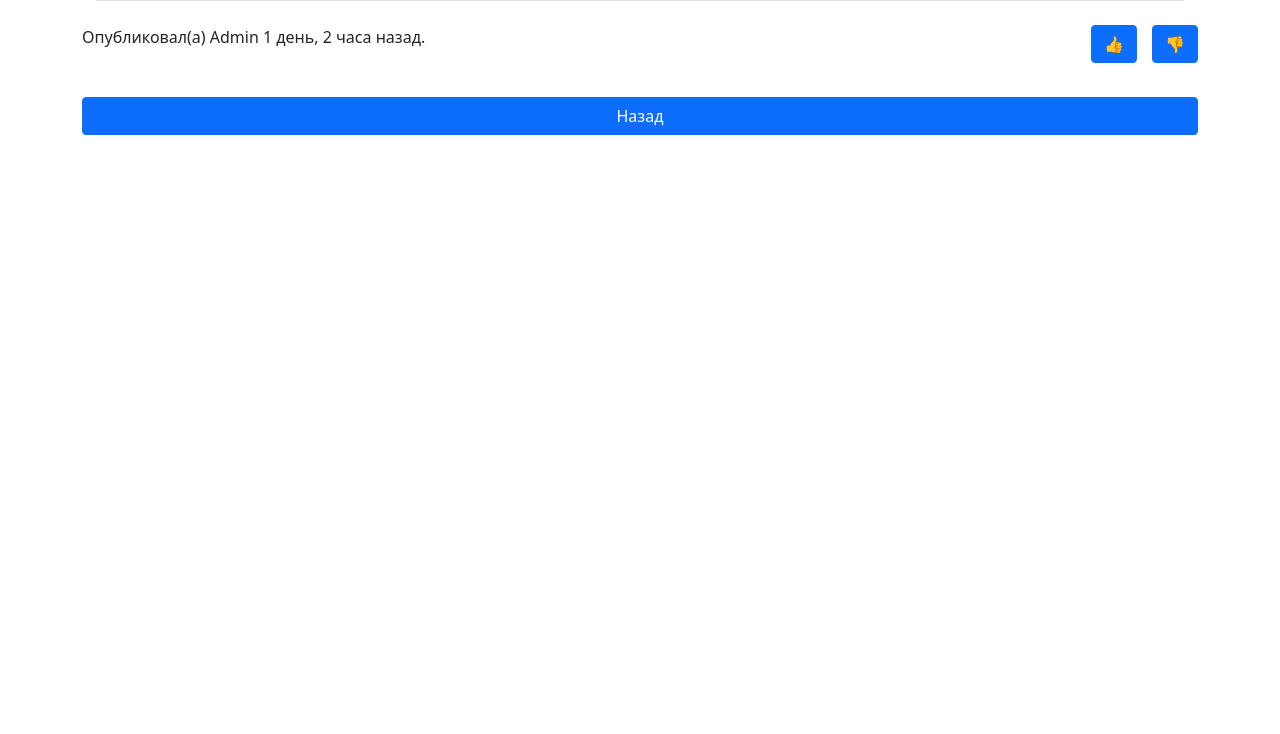
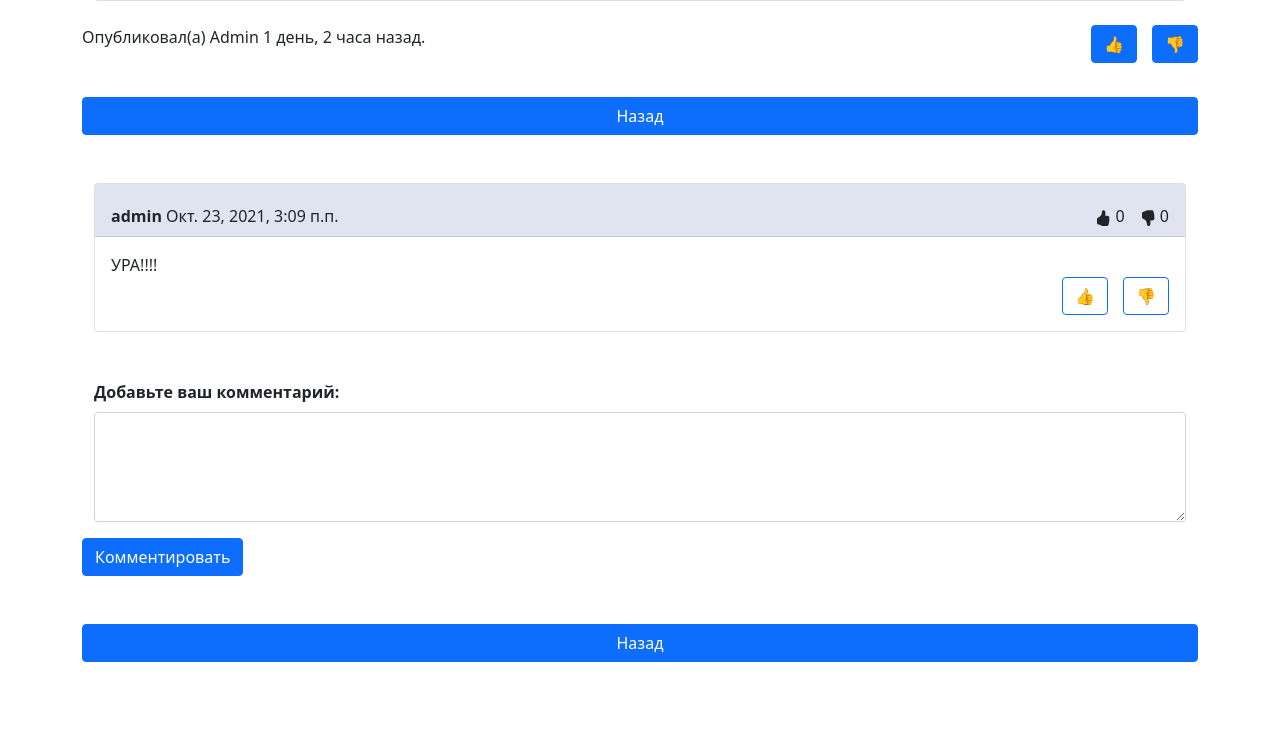
Before and after one commit to AnastasiaP261/some_portal, a Django app: page /home/new/1 in a window 1280 px wide. Shown: the part 215-949 px from the top of the page. Before the commit the page ends 350 px from the top, so only its background shows below. Run offline with Django 3.2, Linux system fonts and the light colour scheme; data comes from the database, SQL or seed files in the repository; some libraries are stand-ins or nearby versions.

Commit message:
Работа над созданием комментариев завершена

```diff
--- a/home/models.py
+++ b/home/models.py
@@ -32,7 +32,7 @@ class Publications(models.Model):
 
 class CommentNews(models.Model):
     id_user = models.ForeignKey(User, on_delete=models.PROTECT, null=False, blank=False)
-    id_new = models.ForeignKey(News, on_delete=models.PROTECT)
+    id_post = models.ForeignKey(News, on_delete=models.PROTECT)
     likes_num = models.IntegerField(default=0)
     dislikes_num = models.IntegerField(default=0)
     text = models.TextField(blank=True, max_length=200)
@@ -41,7 +41,7 @@ class CommentNews(models.Model):
 
 class CommentPublication(models.Model):
     id_user = models.ForeignKey(User, on_delete=models.PROTECT)
-    id_pub = models.ForeignKey(Publications, on_delete=models.PROTECT)
+    id_post = models.ForeignKey(Publications, on_delete=models.PROTECT)
     likes_num = models.IntegerField(default=0)
     dislikes_num = models.IntegerField(default=0)
     text = models.TextField(max_length=200)
--- a/home/templates/home/detail.html
+++ b/home/templates/home/detail.html
@@ -61,5 +61,78 @@
     <div class="d-grid gap-2">
         <a href="{% url 'home' %}" class="btn btn-primary">Назад</a>
     </div>
+    <br><br>
+
+
+    {% if comments == 'no_comm' %}
+        <h5 align="center">Здесь еще нет комментариев. Вы можете оставить его первым!</h5>
+    {% else %}
+        <div class="container">
+            {% for comm in comments %}
+                <div class="card">
+                    <div class="card-header news_col">
+                        <b>{{ comm.id_user }}</b> {{ comm.created_at }}
+                        <div class="dislike detail_header">
+                            <svg xmlns="http://www.w3.org/2000/svg" width="16" height="16" fill="currentColor"
+                                 class="bi bi-hand-thumbs-down-fill" viewBox="0 0 16 16">
+                                <path d="M6.956 14.534c.065.936.952 1.659 1.908 1.42l.261-.065a1.378 1.378 0 0 0 1.012-.965c.22-.816.533-2.512.062-4.51.136.02.285.037.443.051.713.065 1.669.071 2.516-.211.518-.173.994-.68 1.2-1.272a1.896 1.896 0 0 0-.234-1.734c.058-.118.103-.242.138-.362.077-.27.113-.568.113-.856 0-.29-.036-.586-.113-.857a2.094 2.094 0 0 0-.16-.403c.169-.387.107-.82-.003-1.149a3.162 3.162 0 0 0-.488-.9c.054-.153.076-.313.076-.465a1.86 1.86 0 0 0-.253-.912C13.1.757 12.437.28 11.5.28H8c-.605 0-1.07.08-1.466.217a4.823 4.823 0 0 0-.97.485l-.048.029c-.504.308-.999.61-2.068.723C2.682 1.815 2 2.434 2 3.279v4c0 .851.685 1.433 1.357 1.616.849.232 1.574.787 2.132 1.41.56.626.914 1.28 1.039 1.638.199.575.356 1.54.428 2.591z"/>
+                            </svg>
+                            {{ comm.dislikes_num }}
+                        </div>
+                        <div class="like detail_header">
+                            <svg xmlns="http://www.w3.org/2000/svg" width="16" height="16" fill="currentColor"
+                                 class="bi bi-hand-thumbs-up-fill" viewBox="0 0 16 16">
+                                <path d="M6.956 1.745C7.021.81 7.908.087 8.864.325l.261.066c.463.116.874.456 1.012.965.22.816.533 2.511.062 4.51a9.84 9.84 0 0 1 .443-.051c.713-.065 1.669-.072 2.516.21.518.173.994.681 1.2 1.273.184.532.16 1.162-.234 1.733.058.119.103.242.138.363.077.27.113.567.113.856 0 .289-.036.586-.113.856-.039.135-.09.273-.16.404.169.387.107.819-.003 1.148a3.163 3.163 0 0 1-.488.901c.054.152.076.312.076.465 0 .305-.089.625-.253.912C13.1 15.522 12.437 16 11.5 16H8c-.605 0-1.07-.081-1.466-.218a4.82 4.82 0 0 1-.97-.484l-.048-.03c-.504-.307-.999-.609-2.068-.722C2.682 14.464 2 13.846 2 13V9c0-.85.685-1.432 1.357-1.615.849-.232 1.574-.787 2.132-1.41.56-.627.914-1.28 1.039-1.639.199-.575.356-1.539.428-2.59z"/>
+                            </svg>
+                            {{ comm.likes_num }}
+                        </div>
+                    </div>
+                    <div class="card-body">
+                        {{ comm.text }}
+                        <br>
+
+
+                        <div class="dislike detail_header detail_block">
+                            <form method="post">
+                                {% csrf_token %}
+                                <input type="hidden" value="{{ comm.pk }}" name="comm_id">
+                                <input type="hidden" value="dislike" name="comm_like_type">
+                                <input type="submit" value="👎" class="btn btn-outline-primary"
+                                       {% if not button_visible %}disabled{% endif %}>
+                            </form>
+                        </div>
+                        <div class="like detail_header detail_block">
+                            <form method="post">
+                                {% csrf_token %}
+                                <input type="hidden" value="{{ comm.pk }}" name="comm_id">
+                                <input type="hidden" value="like" name="comm_like_type">
+                                <input type="submit" value="👍" class="btn btn-outline-primary"
+                                       {% if not button_visible %}disabled{% endif %}>
+                            </form>
+                        </div>
+                    </div>
+                </div>
+            {% endfor %}
+        </div>
+    {% endif %}
+    <br><br>
+
+
+    <form method="post">
+        {% csrf_token %}
+        <div class="container">
+            <div class="mb-3">
+                <label for="comm_text" class="form-label"><b>Добавьте ваш комментарий:</b></label>
+                <textarea class="form-control" name="new_comm" id="new_comm" rows="4"></textarea>
+            </div>
+        </div>
+        <input type="submit" value="Комментировать" class="btn btn-primary">
+    </form>
+
+
+    <br><br>
+    <div class="d-grid gap-2">
+        <a href="{% url 'home' %}" class="btn btn-primary">Назад</a>
+    </div>
 
 {% endblock %}
--- a/home/views.py
+++ b/home/views.py
@@ -30,12 +30,21 @@ class DetailNew(DetailView, UpdateView):
         res = LikesNews.objects.filter(id_user=self.request.user.id, id_posts=self.kwargs['pk'])
         context['button_visible'] = False if len(res) else True
 
+        context['comments'] = CommentNews.objects.filter(id_post=self.kwargs['pk'])
+        if not context['comments']:
+            context['comments'] = 'no_comm'
+
         return context
 
     def post(self, request, *args, **kwargs):
         try:
-            kwargs['addit_table'] = LikesNews
-            pk = edit(self, request, *args, **kwargs)
+            pk = None
+            if 'like_type' in request.POST:
+                kwargs['addit_table'] = LikesNews
+                pk = edit_likes(self, request, *args, **kwargs)
+            elif 'new_comm' in request.POST:
+                kwargs['comm_table'] = CommentNews
+                pk = new_comment(self, request, *args, **kwargs)
             return redirect('new', pk=pk)
         except:
             return redirect('home')
@@ -52,18 +61,40 @@ class DetailPublication(DetailView, UpdateView):
         res = LikesPublications.objects.filter(id_user=self.request.user.id, id_posts=self.kwargs['pk'])
         context['button_visible'] = False if len(res) else True
 
+        context['comments'] = CommentPublication.objects.filter(id_post=self.kwargs['pk'])
+        if not context['comments']:
+            context['comments'] = 'no_comm'
+
         return context
 
     def post(self, request, *args, **kwargs):
         try:
-            kwargs['addit_table'] = LikesPublications
-            pk = edit(self, request, *args, **kwargs)
+            pk = None
+            if 'like_type' in request.POST:
+                kwargs['addit_table'] = LikesPublications
+                pk = edit_likes(self, request, *args, **kwargs)
+            elif 'new_comm' in request.POST:
+                kwargs['comm_table'] = CommentPublication
+                pk = new_comment(self, request, *args, **kwargs)
             return redirect('publication', pk=pk)
         except:
             return redirect('home')
 
 
-def edit(cls, request, *args, **kwargs):
+def new_comment(cls, request, *args, **kwargs):
+    comm_table = kwargs['comm_table']
+    usr_pk = request.user.id  # ид юзера
+    comm_text = request.POST['new_comm']
+
+    obj = comm_table.objects.create(id_user=User.objects.get(pk=usr_pk),
+                                    id_post=cls.model.objects.get(pk=kwargs['pk']),
+                                    text=comm_text)
+    obj.save()
+
+    return kwargs['pk']
+
+
+def edit_likes(cls, request, *args, **kwargs):
     obj = cls.model.objects.get(pk=kwargs['pk'])  # объект поста(новости/публикации/комментария)
     addit_table = kwargs['addit_table']  # соответствующая доп таблица для связи с пользователем
     usr_pk = request.user.id  # ид юзера
```
Also changed, not shown: home/admin.py (+17 -4 lines), db.sqlite3, home/migrations/0007_auto_20211023_1429.py (added).
